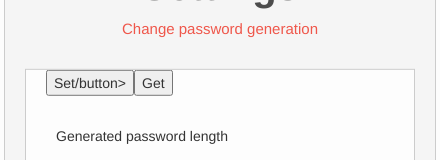
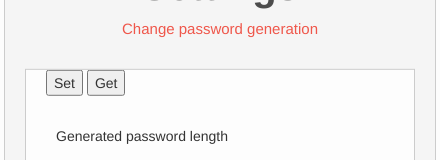
Before and after one commit to sonnyfournier/EncryPass, an Electron app: page sources/settings.html in a window 440 px wide. Shown: the part 204-364 px from the top of the page. Drawn offline with nearby package versions, Linux system fonts and the light colour scheme; no server answers.

```diff
--- a/sources/settings.html
+++ b/sources/settings.html
@@ -39,7 +39,7 @@
 
 		<div id="settings">
 
-			<button onclick="setCookie('data','name')">Set/button>
+			<button onclick="setCookie('data','name')">Set</button>
 			<button onclick="getCookie('name')">Get</button>
 
 			<p class="settings-text">Generated password length</p>
```
